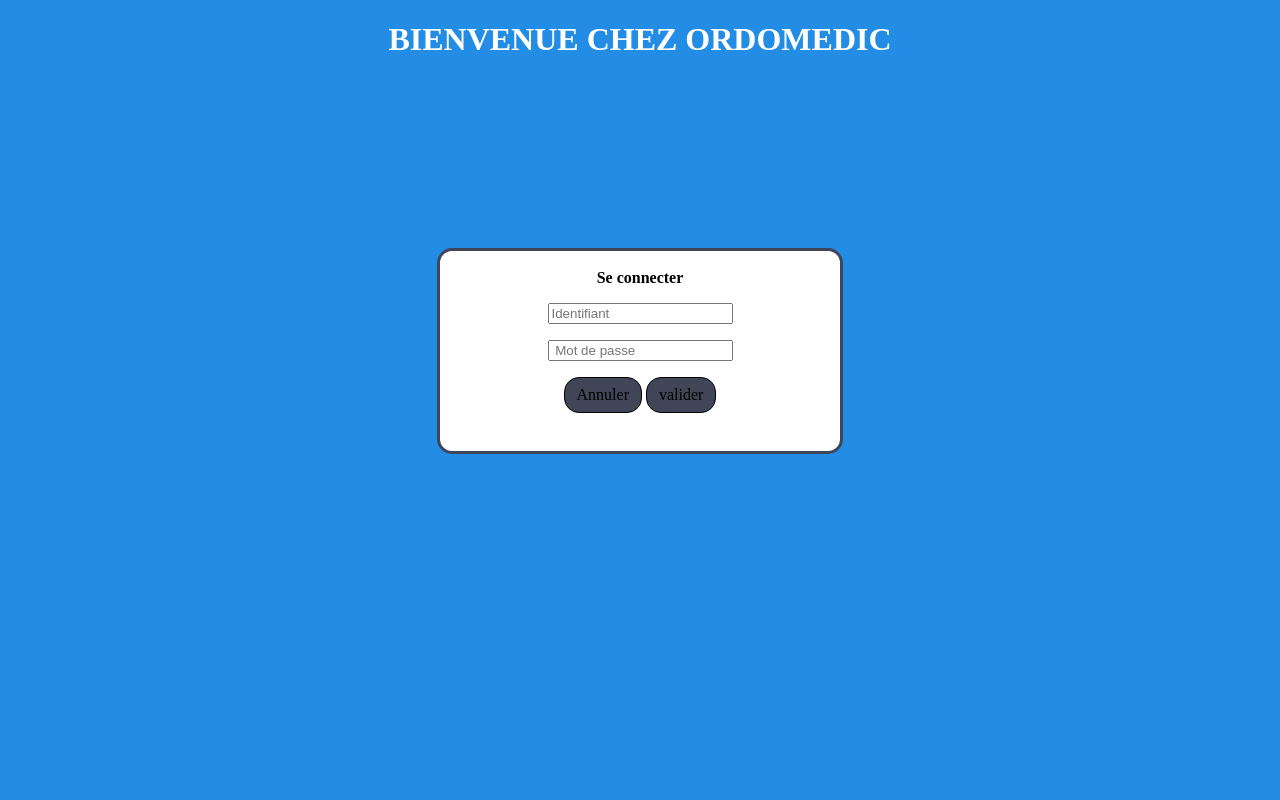
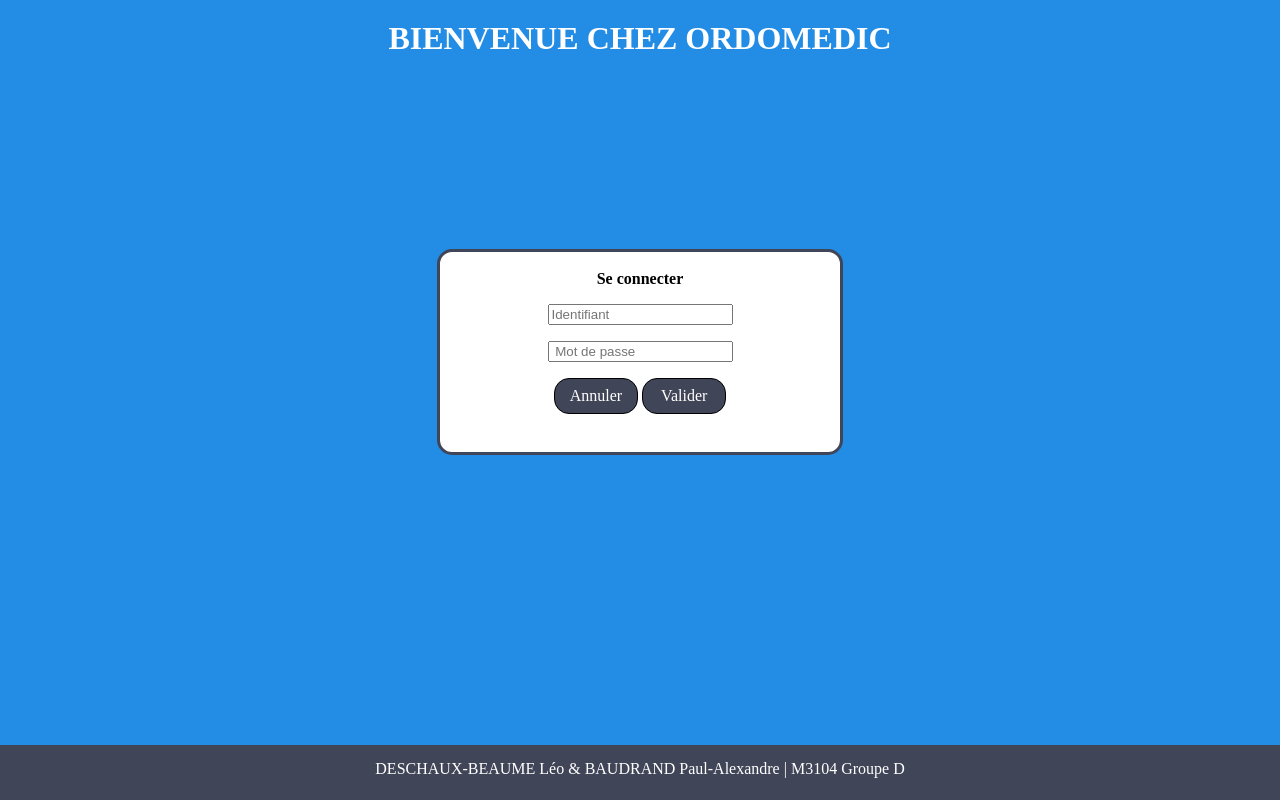
Before and after one commit to LeoDeschaux/CabinetMedical, a PHP site: page / in a window 1280 px wide. Run offline with PHP 8.4, Linux system fonts and the light colour scheme.

Commit message:
023 - footer dans usagers et index

```diff
--- a/index.php
+++ b/index.php
@@ -1,12 +1,14 @@
 <?php
 include($_SERVER['DOCUMENT_ROOT'] . '/CabinetMedical/scripts/session_start.php');
 $_SESSION['connexion'] = 'non';
+include($_SERVER['DOCUMENT_ROOT'] . '/CabinetMedical/scripts/footer.php');
 ?>
 <!DOCTYPE HTML>
 <html lang="fr">
 	<head>
     	<meta charset="utf-8" />
     	<link href="styles/index.css" rel="stylesheet" type="text/css">
+    	<link href="styles/footer.css" rel="stylesheet" type="text/css">
     	<title>Accueil</title>
 	</head>
 	<body>
@@ -29,7 +31,7 @@
                  }
                  ?>
    				<input class="btn-annuler" type="reset" value="Annuler">
-				<input class="btn-valider" type="submit" value="valider">
+				<input class="btn-valider" type="submit" value="Valider">
 			</form>
 		</div>
 	</body>
--- a/pages/usagers/ajouter.php
+++ b/pages/usagers/ajouter.php
@@ -4,6 +4,7 @@
 $var = '1';
 include($_SERVER['DOCUMENT_ROOT'] . '/CabinetMedical/scripts/header.php'); 			// NAVIGUATION BAR
 include($_SERVER['DOCUMENT_ROOT'] . '/CabinetMedical/scripts/usagersMenu.php'); 	// USAGERS MENU
+include($_SERVER['DOCUMENT_ROOT'] . '/CabinetMedical/scripts/footer.php');
 ?>
 <!DOCTYPE HTML>
 <html>
@@ -12,6 +13,7 @@
     	<meta charset="utf-8" />
     	<link rel="stylesheet" href="/CabinetMedical/styles/defaut.css">
     	<link rel="stylesheet" href="/CabinetMedical/styles/ajouter.css">
+    	<link rel="stylesheet" href="/CabinetMedical/styles/footer.css">
 	</head>
 
 	<body>
--- a/pages/usagers/modifier.php
+++ b/pages/usagers/modifier.php
@@ -4,6 +4,7 @@
 $var = '1';
 include($_SERVER['DOCUMENT_ROOT'] . '/CabinetMedical/scripts/header.php'); 			// NAVIGUATION BAR
 include($_SERVER['DOCUMENT_ROOT'] . '/CabinetMedical/scripts/usagersMenu.php'); 	// USAGERS MENU
+include($_SERVER['DOCUMENT_ROOT'] . '/CabinetMedical/scripts/footer.php');
 ?>
 <!DOCTYPE HTML>
 <html>
@@ -12,6 +13,7 @@
     	<meta charset="utf-8" />
     	<link rel="stylesheet" href="/CabinetMedical/styles/defaut.css">
     	<link rel="stylesheet" href="/CabinetMedical/styles/modifier.css">
+    	<link rel="stylesheet" href="/CabinetMedical/styles/footer.css">
 	</head>
 
 	<body>
--- a/pages/usagers/rechercher.php
+++ b/pages/usagers/rechercher.php
@@ -4,6 +4,7 @@
 $var = '1';																			// A COMPLETER
 include($_SERVER['DOCUMENT_ROOT'] . '/CabinetMedical/scripts/header.php'); 			// NAVIGUATION BAR
 include($_SERVER['DOCUMENT_ROOT'] . '/CabinetMedical/scripts/usagersMenu.php'); 	// USAGERS MENU
+include($_SERVER['DOCUMENT_ROOT'] . '/CabinetMedical/scripts/footer.php');
 ?>
 <!DOCTYPE HTML>
 <html>
@@ -12,6 +13,7 @@
     	<meta charset="utf-8" />
     	<link rel="stylesheet" href="/CabinetMedical/styles/defaut.css">
       	<link rel="stylesheet" href="/CabinetMedical/styles/rechercher.css">
+      	<link rel="stylesheet" href="/CabinetMedical/styles/footer.css">
 	</head>
 
 	<body>
--- a/pages/usagers/supprimer.php
+++ b/pages/usagers/supprimer.php
@@ -4,6 +4,7 @@
 $var = '1';																			// A COMPLETER
 include($_SERVER['DOCUMENT_ROOT'] . '/CabinetMedical/scripts/header.php'); 			// NAVIGUATION BAR
 include($_SERVER['DOCUMENT_ROOT'] . '/CabinetMedical/scripts/usagersMenu.php'); 	// USAGERS MENU
+include($_SERVER['DOCUMENT_ROOT'] . '/CabinetMedical/scripts/footer.php');
 ?>
 <!DOCTYPE HTML>
 <html>
@@ -12,6 +13,7 @@
     	<meta charset="utf-8" />
     	<link rel="stylesheet" href="/CabinetMedical/styles/defaut.css">
    	    <link rel="stylesheet" href="/CabinetMedical/styles/supprimer.css">
+   	    <link rel="stylesheet" href="/CabinetMedical/styles/footer.css">
    	</head>
 
 	<body>
--- /dev/null
+++ b/scripts/footer.php
@@ -0,0 +1,3 @@
+<footer>
+	<div class="text-footer">DESCHAUX-BEAUME Léo & BAUDRAND Paul-Alexandre | M3104 Groupe D</div>
+</footer>
--- a/styles/ajouter.css
+++ b/styles/ajouter.css
@@ -2,9 +2,11 @@
 	display: table;
 }
 
+
 p     {
 	display: table-row;
 }
+
 
 label {
 	display: table-cell;
--- a/styles/defaut.css
+++ b/styles/defaut.css
@@ -2,7 +2,6 @@
 	margin:0px;
 	padding:0px;
 	background-color: #238CE5;
-	font-family: "Arial", sans-serif;
 }
 
 nav{
--- /dev/null
+++ b/styles/footer.css
@@ -0,0 +1,14 @@
+footer  {
+	position:absolute;
+	width: 100%;
+	bottom:0;
+	padding-top: 5px;
+	height:50px;
+	background-color: #404558;
+}
+
+.text-footer {
+	padding-top: 10px;
+	color: white;
+	text-align: center;
+}
--- a/styles/index.css
+++ b/styles/index.css
@@ -1,8 +1,11 @@
 body {
-	background-color: #238CE5	;
+	background-color: #238CE5;
+	margin: 0px;
+	padding:0px;
 }
 
 h1 {
+	padding-top: 20px;
 	color: white;
 	text-align: center;
 }
@@ -22,18 +25,20 @@
 .btn-valider {
 	all:unset;
 	background-color:#404558;
-	padding: 8px 12px;
+	padding: 8px 18px;
 	border-radius: 15px;
 	border: 1px solid black;
+	color: #FFF;
 }
 
 
 .btn-annuler {
 	all:unset;
 	background-color:#404558;
-	padding: 8px 12px;
+	padding: 8px 15px;
 	border-radius: 15px;
 	border: 1px solid black;
+	color: #FFF;
 }
 
 .btn-valider:hover {
```
